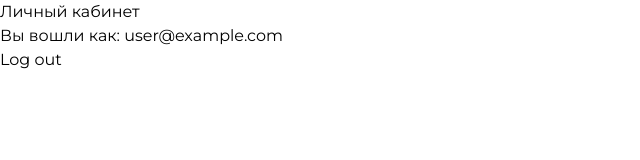
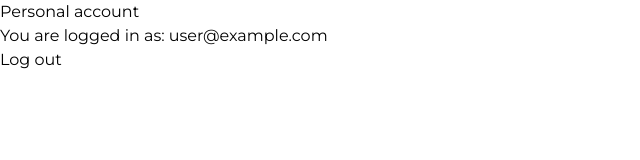
Before and after one commit to AngelikaFrontendLover/bookstore-learning, a React (Vite) app in the folder client/: page / in a window 1280 px wide. Shown: the top 160 px of the page, without its empty margins (0-640 px from the left). Built offline with nearby package versions, Linux system fonts and the light colour scheme; no server answers; sample sign-in values are in the browser's storage.

Commit message:
style: updated text translation

```diff
--- a/client/src/pages/Dashboard.tsx
+++ b/client/src/pages/Dashboard.tsx
@@ -4,7 +4,9 @@ export default function Dashboard() {
   const { user } = useAuth();
   return (
     <div>
-      <h2>Личный кабинет</h2> <p>Вы вошли как: {user?.email}</p> <SignOutButton />
+      <h2>Personal account</h2>
+      <p>You are logged in as: {user?.email}</p>
+      <SignOutButton />
     </div>
   );
 }
```
